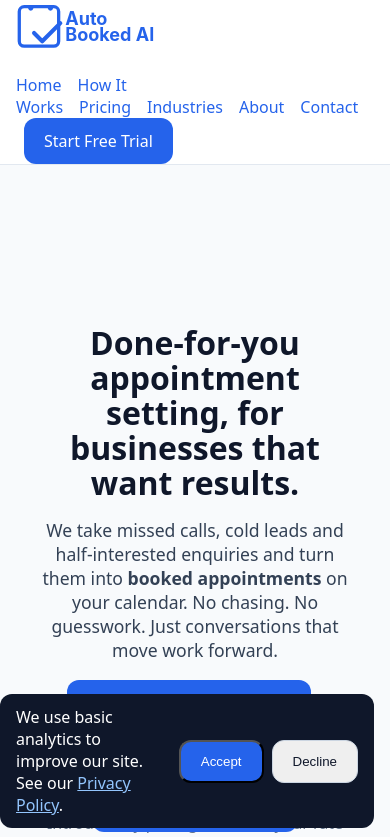
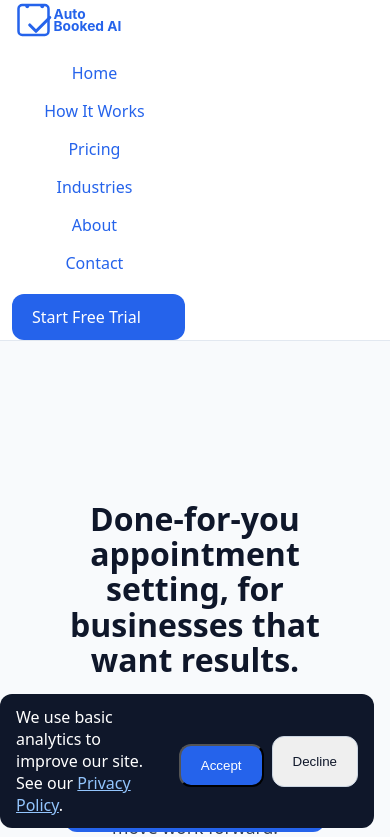
Before and after one commit to Mitchthomas94/auto-6, a Next.js app: page / in a window 390 px wide. Shown: the top 837 px of the page. Built offline with nearby package versions, Linux system fonts and the light colour scheme; no server answers.

Commit message:
Update globals.css

```diff
--- a/styles/globals.css
+++ b/styles/globals.css
@@ -304,5 +304,40 @@ img, svg, video { max-width: 100%; height: auto; }
     left: auto !important;
   }
 }
+/* ===== MOBILE HEADER FIX ===== */
+@media (max-width: 768px) {
+  header, .navbar, .nav-wrap {
+    display: flex;
+    flex-direction: column;   /* stack logo + nav + button vertically */
+    align-items: center;      /* center everything horizontally */
+    text-align: center;
+    gap: 0.5rem;
+  }
+
+  header img, .logo {
+    max-width: 160px;   /* shrink logo so it doesn’t crowd nav */
+    height: auto;
+  }
+
+  nav, .nav-links, .nav-menu {
+    display: flex;
+    flex-direction: column;
+    align-items: center;
+    gap: 0.5rem;        /* spacing between nav items */
+  }
+
+  nav a, .nav-links a {
+    font-size: 1rem;
+    padding: 0.25rem 0.5rem;
+  }
+
+  /* Make CTA button full-width but centered */
+  .btn, .start-trial, .cta-header {
+    width: 100%;
+    max-width: 260px;
+    margin: 0.5rem auto 0;
+    text-align: center;
+  }
+}
 
 /* End of file */
```
